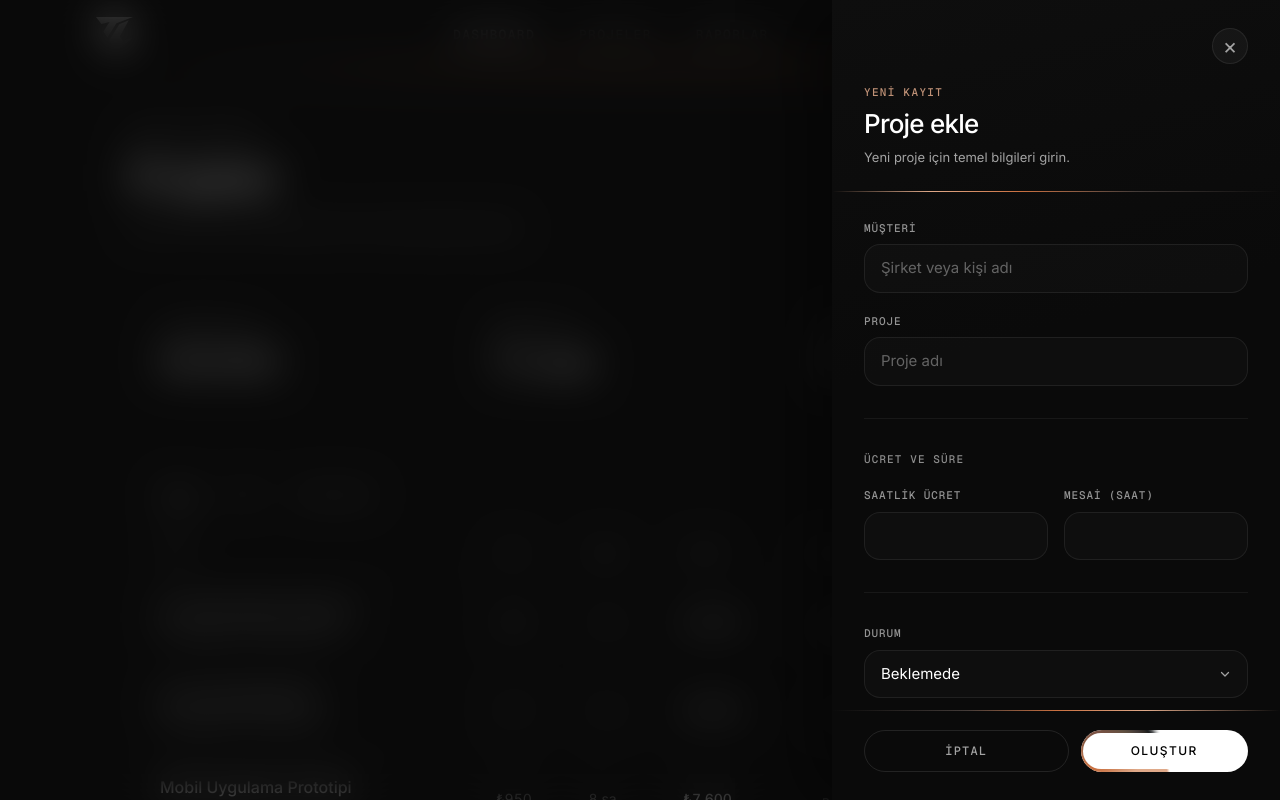
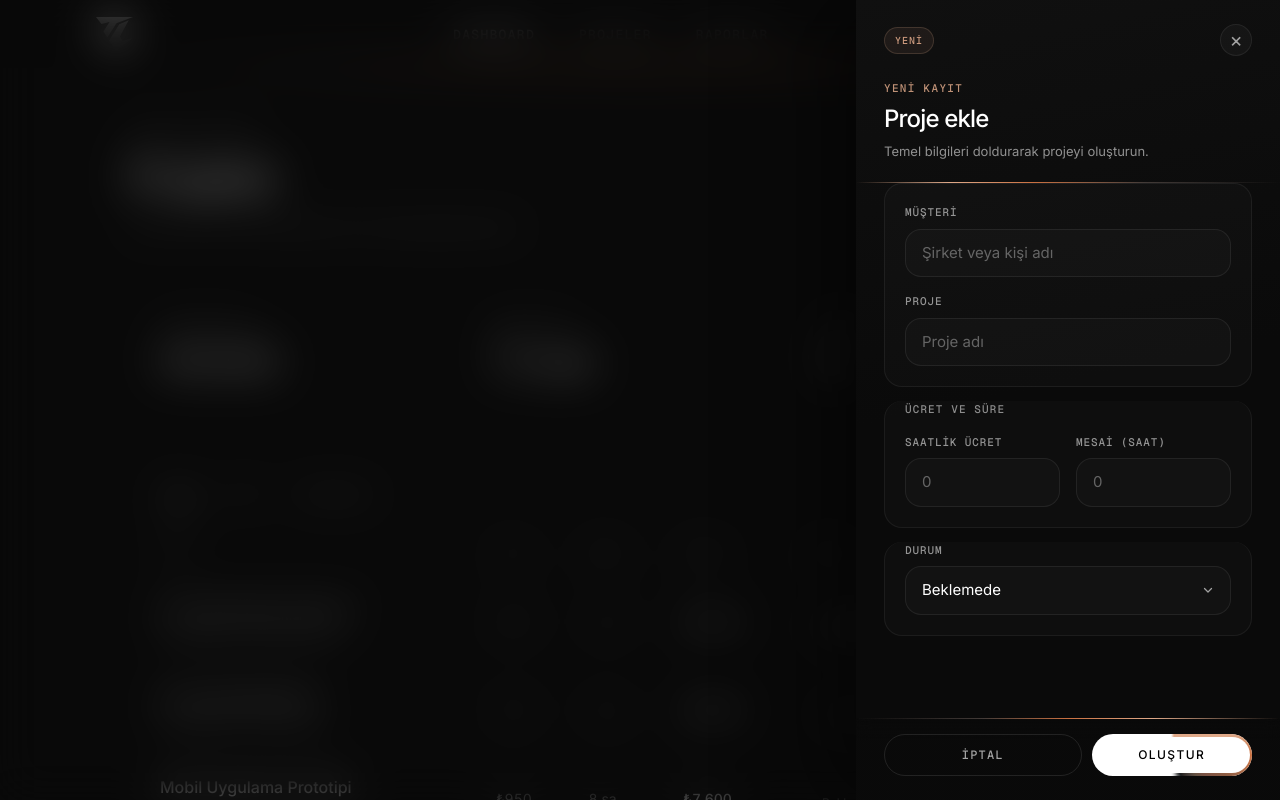
Before and after one commit to MachineX41/TimeCraft, a React (Vite) app: page / in a window 1280 px wide. Both pictures are taken after a click on the button "Yeni proje". Shown: the top 800 px of the page. Built offline with nearby package versions, Linux system fonts and the light colour scheme; a web font is replaced by a local one.

Commit message:
Refactor Footer and ProjectDrawer components to streamline layout and improve user experience. Remove deprecated footer elements and enhance styling for better visual consistency. Update drawer functionality with improved mounting logic and transitions for smoother interactions.

```diff
--- a/src/components/ProjectDrawer.jsx
+++ b/src/components/ProjectDrawer.jsx
@@ -2,6 +2,8 @@ import { useEffect, useState } from 'react'
 import { PROJECT_STATUSES } from '../interfaces/projectSchema'
 import { handleCtaPointerEnter, handleCtaPointerLeave } from '../utils/ctaButton'
 import RimPanel from './RimPanel'
+
+const DRAWER_CLOSE_MS = 680
 
 function projectToForm(project) {
   if (!project) {
@@ -45,7 +47,7 @@ function ProjectDrawerForm({ project, onClose, onSave }) {
   return (
     <form onSubmit={handleSubmit} className="drawer-form">
       <div className="drawer-scroll drawer-body">
-        <section className="drawer-section">
+        <section className="drawer-section drawer-surface">
           <div className="drawer-field">
             <label htmlFor="clientName" className="drawer-label">
               Müşteri
@@ -79,7 +81,7 @@ function ProjectDrawerForm({ project, onClose, onSave }) {
           </div>
         </section>
 
-        <section className="drawer-section">
+        <section className="drawer-section drawer-surface">
           <p className="drawer-section-title">Ücret ve süre</p>
           <div className="drawer-field-grid">
             <div className="drawer-field">
@@ -96,6 +98,7 @@ function ProjectDrawerForm({ project, onClose, onSave }) {
                 value={form.hourlyRate}
                 onChange={handleChange}
                 className="drawer-input"
+                placeholder="0"
               />
             </div>
             <div className="drawer-field">
@@ -112,12 +115,13 @@ function ProjectDrawerForm({ project, onClose, onSave }) {
                 value={form.hoursWorked}
                 onChange={handleChange}
                 className="drawer-input"
+                placeholder="0"
               />
             </div>
           </div>
         </section>
 
-        <section className="drawer-section">
+        <section className="drawer-section drawer-surface">
           <div className="drawer-field">
             <label htmlFor="status" className="drawer-label">
               Durum
@@ -160,34 +164,57 @@ function ProjectDrawerForm({ project, onClose, onSave }) {
 
 export default function ProjectDrawer({ isOpen, project, onClose, onSave }) {
   const isEditing = Boolean(project)
+  const [mounted, setMounted] = useState(false)
+  const [visible, setVisible] = useState(false)
 
   useEffect(() => {
-    document.body.style.overflow = isOpen ? 'hidden' : ''
+    if (isOpen) {
+      setMounted(true)
+      const frame = requestAnimationFrame(() => {
+        requestAnimationFrame(() => setVisible(true))
+      })
+      return () => cancelAnimationFrame(frame)
+    }
+
+    setVisible(false)
+    const timer = window.setTimeout(() => setMounted(false), DRAWER_CLOSE_MS)
+    return () => window.clearTimeout(timer)
+  }, [isOpen])
+
+  useEffect(() => {
+    document.body.style.overflow = mounted ? 'hidden' : ''
     return () => {
       document.body.style.overflow = ''
     }
-  }, [isOpen])
+  }, [mounted, visible])
 
   useEffect(() => {
     function onKeyDown(e) {
-      if (e.key === 'Escape' && isOpen) onClose()
+      if (e.key === 'Escape' && visible) onClose()
     }
     window.addEventListener('keydown', onKeyDown)
     return () => window.removeEventListener('keydown', onKeyDown)
-  }, [isOpen, onClose])
+  }, [visible, onClose])
+
+  if (!mounted) return null
 
   return (
-    <div className={`drawer-root fixed inset-0 z-[70] ${isOpen ? 'drawer-root--open' : ''}`}>
+    <div
+      className={`drawer-root drawer-root--mounted ${visible ? 'drawer-root--open' : ''}`}
+      aria-hidden={!visible}
+    >
       <button type="button" className="drawer-backdrop" onClick={onClose} aria-label="Kapat" />
 
       <aside
         role="dialog"
         aria-modal="true"
         aria-labelledby="drawer-title"
-        className={`drawer-panel ${isOpen ? 'drawer-panel--open' : ''}`}
+        className={`drawer-panel ${visible ? 'drawer-panel--open' : ''}`}
       >
         <RimPanel variant="drawer" className="drawer-panel__rim h-full" innerClassName="drawer-panel__inner">
           <header className="drawer-header">
+            <div className="drawer-header__row">
+              <span className="drawer-badge">{isEditing ? 'Düzenleme' : 'Yeni'}</span>
               <button
                 type="button"
                 onClick={onClose}
@@ -196,14 +223,15 @@ export default function ProjectDrawer({ isOpen, project, onClose, onSave }) {
               >
                 <span aria-hidden>×</span>
               </button>
-            <p className="drawer-eyebrow">{isEditing ? 'Düzenle' : 'Yeni kayıt'}</p>
+            </div>
+            <p className="drawer-eyebrow">{isEditing ? 'Proje kaydı' : 'Yeni kayıt'}</p>
             <h2 id="drawer-title" className="drawer-title">
               {isEditing ? project?.projectTitle || 'Proje' : 'Proje ekle'}
             </h2>
             <p className="drawer-caption">
               {isEditing
-                ? 'Proje bilgilerini güncelleyin.'
-                : 'Yeni proje için temel bilgileri girin.'}
+                ? 'Alanları güncelleyip kaydedin.'
+                : 'Temel bilgileri doldurarak projeyi oluşturun.'}
             </p>
           </header>
 
--- a/src/index.css
+++ b/src/index.css
@@ -716,90 +716,61 @@ body {
   box-sizing: border-box;
   display: flex;
   flex-direction: column;
+  align-items: center;
   justify-content: flex-end;
-  padding: clamp(9rem, 34%, 16rem) clamp(1.5rem, 4vw, 3rem) clamp(2.5rem, 8vh, 4.5rem);
+  padding: 0 clamp(1.5rem, 4vw, 3rem) clamp(13rem, 40vh, 22rem);
 }
 
 .site-footer__content {
   display: flex;
+  width: fit-content;
+  max-width: 100%;
+  margin: 0 auto;
   flex-direction: column;
-  gap: clamp(1.75rem, 4vw, 2.5rem);
-  max-width: 1280px;
-}
-
-.site-footer__tagline {
-  margin: 0;
-  max-width: 28rem;
-  font-family: 'Google Sans', var(--font-sans);
-  font-size: 0.875rem;
-  font-weight: 400;
-  line-height: 1.5;
-  color: rgb(163 163 163 / 0.85);
-}
-
-.site-footer__bottom {
-  display: flex;
-  flex-wrap: wrap;
   align-items: center;
-  justify-content: space-between;
-  gap: 1rem 2rem;
-  padding-top: clamp(1.25rem, 3vw, 2rem);
-  border-top: 1px solid rgb(255 255 255 / 0.08);
-}
-
-.site-footer__copy {
-  margin: 0;
-  font-family: 'Geist Mono', ui-monospace, monospace;
-  font-size: 0.6875rem;
-  letter-spacing: 0.04em;
-  color: #fff;
-}
-
-.site-footer__meta {
-  display: flex;
-  flex-wrap: wrap;
-  gap: 1.25rem 1.75rem;
-}
-
-.site-footer__meta-link {
-  font-family: 'Google Sans', var(--font-sans);
-  font-size: 0.8125rem;
-  color: rgb(245 245 245 / 0.75);
-  text-decoration: none;
-  transition: color 0.2s ease;
-}
-
-.site-footer__meta-link:hover {
-  color: #fff;
 }
 
 .site-footer__grid {
   display: grid;
-  grid-template-columns: repeat(2, minmax(0, 1fr));
-  gap: 2rem 1.75rem;
+  width: fit-content;
+  max-width: min(100%, 75rem);
+  margin: 0 auto;
+  grid-template-columns: repeat(2, minmax(8.75rem, max-content));
+  column-gap: clamp(2.5rem, 5.5vw, 4rem);
+  row-gap: 2.5rem;
+  justify-items: start;
+  text-align: left;
 }
 
 @media (min-width: 640px) {
   .site-footer__grid {
-    grid-template-columns: repeat(3, minmax(0, 1fr));
+    grid-template-columns: repeat(3, minmax(8.75rem, max-content));
   }
 }
 
 @media (min-width: 1024px) {
   .site-footer__grid {
-    grid-template-columns: repeat(5, minmax(0, 1fr));
-    gap: 2rem;
+    grid-template-columns: repeat(5, minmax(7.5rem, max-content));
+    column-gap: clamp(3.25rem, 7vw, 7rem);
+    row-gap: 0;
   }
 }
 
+.site-footer__col {
+  display: flex;
+  flex-direction: column;
+  align-items: flex-start;
+  min-width: 0;
+}
+
 .site-footer__heading {
-  margin: 0 0 1rem;
+  margin: 0 0 1.125rem;
   font-family: 'Geist Mono', ui-monospace, monospace;
   font-size: 0.6875rem;
   font-weight: 500;
   letter-spacing: 0.1em;
   text-transform: uppercase;
-  color: rgb(163 163 163 / 0.9);
+  color: rgb(163 163 163 / 0.8);
 }
 
 .site-footer__list {
@@ -808,56 +779,63 @@ body {
   list-style: none;
   display: flex;
   flex-direction: column;
-  gap: 0.625rem;
+  align-items: flex-start;
+  gap: 0.5rem;
 }
 
 .site-footer__link {
   font-family: 'Google Sans', var(--font-sans);
   font-size: 0.9375rem;
   font-weight: 400;
-  line-height: 1.4;
-  color: #f5f5f5;
+  line-height: 1.35;
+  color: #fff;
   text-decoration: none;
-  text-underline-offset: 4px;
-  transition: text-decoration-color 0.2s ease, color 0.2s ease;
+  transition: opacity 0.2s ease;
 }
 
 .site-footer__link:hover {
-  color: #fff;
-  text-decoration: underline;
-  text-decoration-color: rgb(223 169 137 / 0.85);
+  opacity: 0.72;
 }
 
 /* drawer — premium panel */
 .drawer-root {
+  position: fixed;
+  inset: 0;
+  z-index: 70;
   pointer-events: none;
-  visibility: hidden;
 }
 
-.drawer-root--open {
+.drawer-root--mounted {
   pointer-events: auto;
-  visibility: visible;
 }
 
 .drawer-backdrop {
   position: absolute;
   inset: 0;
-  background: rgb(0 0 0 / 0);
+  background: rgb(10 10 10 / 0);
   backdrop-filter: blur(0);
   -webkit-backdrop-filter: blur(0);
   opacity: 0;
   transition:
-    opacity 0.58s cubic-bezier(0.22, 1, 0.36, 1),
-    backdrop-filter 0.58s cubic-bezier(0.22, 1, 0.36, 1),
-    -webkit-backdrop-filter 0.58s cubic-bezier(0.22, 1, 0.36, 1),
-    background 0.58s cubic-bezier(0.22, 1, 0.36, 1);
+    opacity 0.62s cubic-bezier(0.22, 1, 0.36, 1),
+    backdrop-filter 0.62s cubic-bezier(0.22, 1, 0.36, 1),
+    -webkit-backdrop-filter 0.62s cubic-bezier(0.22, 1, 0.36, 1),
+    background 0.62s cubic-bezier(0.22, 1, 0.36, 1);
 }
 
 .drawer-root--open .drawer-backdrop {
-  background: rgb(10 10 10 / 0.62);
-  backdrop-filter: blur(20px) saturate(140%);
-  -webkit-backdrop-filter: blur(20px) saturate(140%);
+  background: rgb(10 10 10 / 0.58);
+  backdrop-filter: blur(22px) saturate(140%);
+  -webkit-backdrop-filter: blur(22px) saturate(140%);
   opacity: 1;
+}
+
+.drawer-root--mounted:not(.drawer-root--open) .drawer-backdrop {
+  transition:
+    opacity 0.48s cubic-bezier(0.4, 0, 0.65, 1) 0.12s,
+    backdrop-filter 0.48s cubic-bezier(0.4, 0, 0.65, 1) 0.12s,
+    -webkit-backdrop-filter 0.48s cubic-bezier(0.4, 0, 0.65, 1) 0.12s,
+    background 0.48s cubic-bezier(0.4, 0, 0.65, 1) 0.12s;
 }
 
 .drawer-panel {
@@ -866,15 +844,15 @@ body {
   right: 0;
   height: 100%;
   width: 100%;
-  max-width: 28rem;
+  max-width: 26.5rem;
   display: flex;
   flex-direction: column;
-  transform: translate3d(100%, 0, 0);
+  transform: translate3d(104%, 0, 0);
   opacity: 0;
   transition:
-    transform 0.58s cubic-bezier(0.22, 1, 0.36, 1),
-    opacity 0.5s cubic-bezier(0.22, 1, 0.36, 1),
-    box-shadow 0.58s cubic-bezier(0.22, 1, 0.36, 1);
+    transform 0.52s cubic-bezier(0.4, 0, 0.65, 1),
+    opacity 0.44s cubic-bezier(0.4, 0, 0.65, 1),
+    box-shadow 0.44s ease;
   will-change: transform, opacity;
   box-shadow: none;
 }
@@ -882,7 +860,11 @@ body {
 .drawer-panel--open {
   transform: translate3d(0, 0, 0);
   opacity: 1;
-  box-shadow: -24px 0 64px rgb(0 0 0 / 0.45);
+  transition:
+    transform 0.62s cubic-bezier(0.22, 1, 0.36, 1),
+    opacity 0.52s cubic-bezier(0.22, 1, 0.36, 1),
+    box-shadow 0.62s cubic-bezier(0.22, 1, 0.36, 1);
+  box-shadow: -28px 0 80px rgb(0 0 0 / 0.5);
 }
 
 .drawer-panel__rim {
@@ -893,26 +875,52 @@ body {
   display: flex;
   flex-direction: column;
   min-height: 100%;
-  background: linear-gradient(165deg, rgb(14 14 14) 0%, var(--color-x-bg) 42%);
+  background: linear-gradient(168deg, rgb(16 16 16) 0%, var(--color-x-bg) 48%);
   opacity: 0;
-  transform: translateX(1.25rem);
+  transform: translateX(1.5rem);
+  filter: blur(4px);
   transition:
-    opacity 0.5s cubic-bezier(0.22, 1, 0.36, 1) 0.1s,
-    transform 0.58s cubic-bezier(0.22, 1, 0.36, 1) 0.1s;
+    opacity 0.36s cubic-bezier(0.4, 0, 0.65, 1),
+    transform 0.4s cubic-bezier(0.4, 0, 0.65, 1),
+    filter 0.4s cubic-bezier(0.4, 0, 0.65, 1);
 }
 
 .drawer-panel--open .drawer-panel__inner {
   opacity: 1;
   transform: translateX(0);
+  filter: blur(0);
+  transition:
+    opacity 0.55s cubic-bezier(0.22, 1, 0.36, 1) 0.14s,
+    transform 0.6s cubic-bezier(0.22, 1, 0.36, 1) 0.14s,
+    filter 0.55s cubic-bezier(0.22, 1, 0.36, 1) 0.14s;
 }
 
 .drawer-header {
   position: relative;
+  flex-shrink: 0;
+  padding: 1.5rem 1.75rem 1.35rem;
+}
+
+.drawer-header__row {
   display: flex;
-  flex-direction: column;
-  align-items: stretch;
-  flex-shrink: 0;
-  padding: 1.75rem 2rem 1.5rem;
+  align-items: center;
+  justify-content: space-between;
+  gap: 1rem;
+  margin-bottom: 1.5rem;
+}
+
+.drawer-badge {
+  display: inline-flex;
+  padding: 0.3125rem 0.625rem;
+  font-family: 'Geist Mono', ui-monospace, monospace;
+  font-size: 0.625rem;
+  font-weight: 500;
+  letter-spacing: 0.1em;
+  text-transform: uppercase;
+  color: rgb(223 169 137 / 0.9);
+  background: rgb(223 169 137 / 0.08);
+  border: 1px solid rgb(223 169 137 / 0.18);
+  border-radius: 9999px;
 }
 
 .drawer-header::after {
@@ -938,16 +946,16 @@ body {
   display: inline-flex;
   align-items: center;
   justify-content: center;
-  align-self: flex-end;
-  width: 2.25rem;
-  height: 2.25rem;
-  margin: 0 0 1.25rem;
+  flex-shrink: 0;
+  width: 2rem;
+  height: 2rem;
+  margin: 0;
   padding: 0;
-  font-size: 1.375rem;
+  font-size: 1.25rem;
   line-height: 1;
   color: var(--color-x-muted);
-  background: rgb(255 255 255 / 0.04);
-  border: 1px solid rgb(255 255 255 / 0.08);
+  background: rgb(255 255 255 / 0.03);
+  border: 1px solid rgb(255 255 255 / 0.07);
   border-radius: 9999px;
   cursor: pointer;
   transition:
@@ -974,18 +982,19 @@ body {
 
 .drawer-title {
   margin: 0;
-  font-size: 1.625rem;
+  font-size: 1.5rem;
   font-weight: 500;
-  letter-spacing: -0.03em;
-  line-height: 1.15;
+  letter-spacing: -0.035em;
+  line-height: 1.2;
   color: #fff;
 }
 
 .drawer-caption {
-  margin: 0.625rem 0 0;
+  margin: 0.5rem 0 0;
+  max-width: 22rem;
   font-size: 0.8125rem;
-  line-height: 1.5;
-  color: var(--color-x-muted);
+  line-height: 1.55;
+  color: rgb(163 163 163 / 0.88);
 }
 
 .drawer-form {
@@ -1003,17 +1012,27 @@ body {
 }
 
 .drawer-body {
-  padding: 1.75rem 2rem 2rem;
+  display: flex;
+  flex-direction: column;
+  gap: 0.875rem;
+  padding: 0 1.75rem 1.5rem;
+}
+
+.drawer-surface {
+  padding: 1.25rem;
+  background: rgb(255 255 255 / 0.02);
+  border: 1px solid rgb(255 255 255 / 0.06);
+  border-radius: 18px;
 }
 
 .drawer-section + .drawer-section {
-  margin-top: 2rem;
-  padding-top: 2rem;
-  border-top: 1px solid rgb(255 255 255 / 0.06);
+  margin-top: 0;
+  padding-top: 0;
+  border-top: none;
 }
 
 .drawer-section-title {
-  margin: 0 0 1.25rem;
+  margin: 0 0 1rem;
   font-family: 'Geist Mono', ui-monospace, monospace;
   font-size: 0.6875rem;
   font-weight: 500;
@@ -1023,7 +1042,7 @@ body {
 }
 
 .drawer-field + .drawer-field {
-  margin-top: 1.25rem;
+  margin-top: 1rem;
 }
 
 .drawer-field-grid {
@@ -1089,8 +1108,11 @@ body {
   position: relative;
   display: flex;
   flex-shrink: 0;
-  gap: 0.75rem;
-  padding: 1.25rem 2rem 1.75rem;
+  gap: 0.625rem;
+  padding: 1rem 1.75rem 1.5rem;
+  background: linear-gradient(180deg, transparent 0%, rgb(10 10 10 / 0.85) 28%);
+  backdrop-filter: blur(8px);
+  -webkit-backdrop-filter: blur(8px);
 }
 
 .drawer-footer::before {
@@ -1159,10 +1181,16 @@ body {
   .drawer-panel__inner {
     transition-duration: 0.01ms;
     transition-delay: 0ms;
+    filter: none;
   }
 
   .drawer-panel--open .drawer-panel__inner {
     opacity: 1;
     transform: none;
+    filter: none;
+  }
+
+  .drawer-root--mounted:not(.drawer-root--open) .drawer-backdrop {
+    transition-delay: 0ms;
   }
 }
```
Also changed, not shown: src/components/Footer.jsx (+0 -20 lines). Lines whose indentation alone changed are shown as unchanged.
